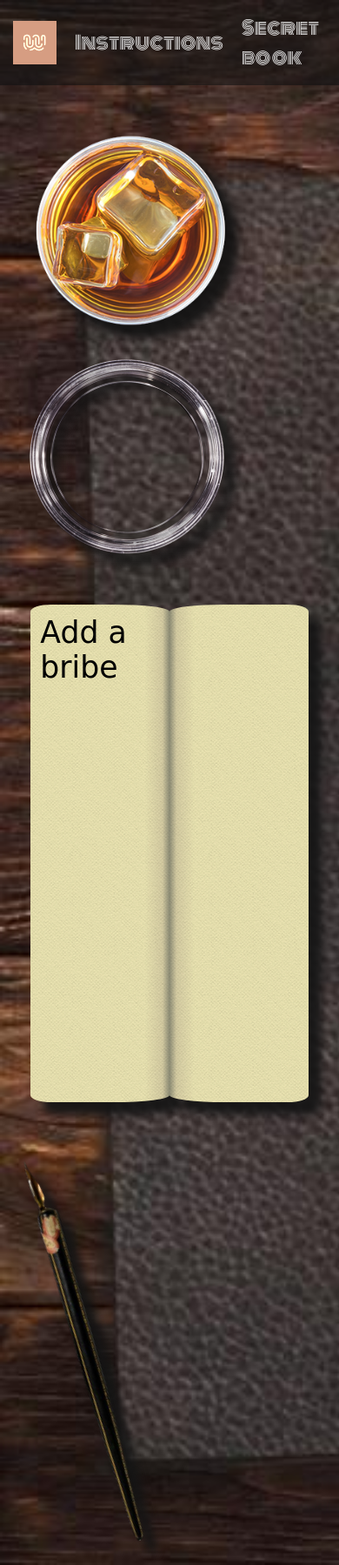
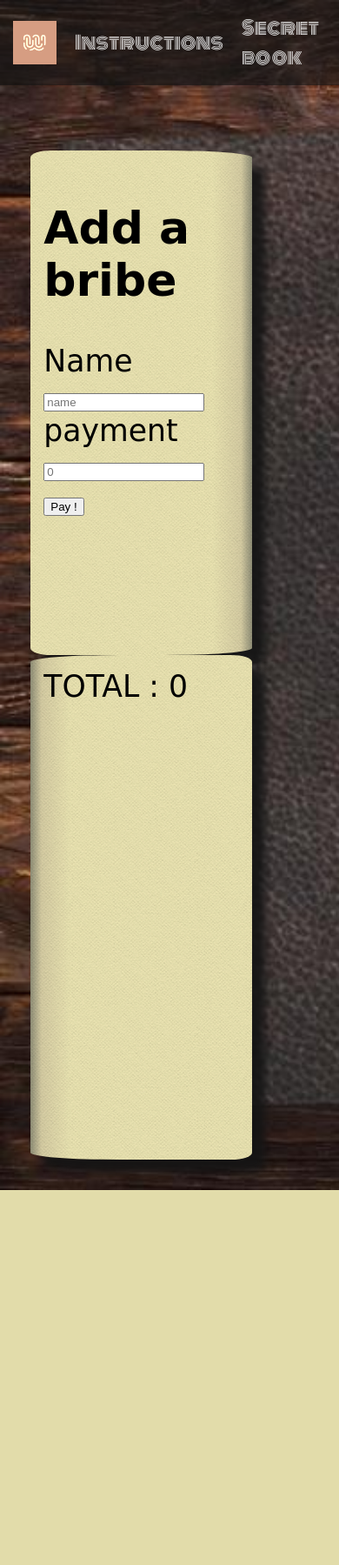
Before and after one commit to JennyViannay/Checkpoint1-PHP, a PHP site: page /book.php in a window 390 px wide. Shown: the whole page at 87% size. After the commit the page ends 1368 px from the top, so only its background shows below. Run offline with PHP 8.4, Linux system fonts and the light colour scheme; data that the repository does not hold is empty; a stand-in replaces the project's code that opens the database connection; some libraries are stand-ins or nearby versions; some web fonts are replaced.

Commit message:
Bonne blague

```diff
--- a/public/book.php
+++ b/public/book.php
@@ -1,3 +1,40 @@
+<?php
+require_once 'connec.php';
+
+$pdo = new PDO(DSN, USER, PASS);
+
+$query = $pdo->prepare("SELECT * FROM bribe");
+$querySelect = $query->execute();
+$bribe = $query->fetchAll();
+
+if ((isset($_POST['send'])) && !empty($_POST['name']) && !empty($_POST['payment']) && $_POST['payment']>0){
+
+    $name = trim($_POST['name']);
+    $payment = trim($_POST['payment']);
+
+    $query = $pdo->prepare("INSERT INTO bribe (name, payment) values ('$name', '$payment')");
+
+    $query->bindValue($name, $_POST['name'], PDO::PARAM_STR);
+    $query->bindValue($payment, $_POST['payment'], PDO::PARAM_INT);
+
+    $queryInsert = $query->execute();
+}
+
+if ($queryInsert = true && !empty($_POST['name']) && !empty($_POST['payment']) && $_POST['payment'] > 0){
+    $delai = 1;
+    $url = "http://localhost:8000/book.php";
+    header("Refresh: $delai;url=$url");
+}else{
+    $error['payment'] = "Don't try to fuck me boy/girl, give me some money ! ";
+    $error['name'] = "I don't take money from anonymous guys, sorry man/girl..";
+}
+
+?>
+
+
+
+
+
 <!doctype html>
 <html lang="en">
 <head>
@@ -14,20 +51,55 @@
 <main class="container">
 
     <section class="desktop">
-        <img src="image/whisky.png" alt="a whisky glass" class="whisky"/>
-        <img src="image/empty_whisky.png" alt="an empty whisky glass" class="empty-whisky"/>
+        <img class="tumfaischier" src="image/whisky.png" alt="a whisky glass" class="whisky"/>
+        <img class="empty_whisky" src="image/empty_whisky.png" alt="an empty whisky glass" class="empty-whisky"/>
 
         <div class="pages">
+            <img class="jesaisjesaisjeforce" src="image/empty_whisky.png" alt="an empty whisky glass" class="empty-whisky"/>
+            <img src="image/whisky.png" class="ptdrcommentjtebrain" alt="a whisky glass" class="whisky"/>
             <div class="page leftpage">
-                Add a bribe
-                <!-- TODO : Form -->
+                <h1> Add a bribe </h1>
+                <p> <?php
+                    if ( isset($_POST['send']) && empty($_POST['payment'])){
+                        echo $error['payment'];
+                    }
+                    if (isset($_POST['send']) && empty($_POST['name'])){
+                        echo $error['name'];
+                    }
+                    ?> </p>
+                <form method="post">
+                    <label> Name</label>
+                    <input type="text" name="name" placeholder="name" >
+                    <label> payment</label>
+                    <input type="number" name="payment" step="1" placeholder="0">
+                    <input type="submit" name="send" value="Pay !">
             </div>
-
             <div class="page rightpage">
-                <!-- TODO : Display bribes and total paiement -->
+                <?php
+                $total = 0;
+                foreach ($bribe as $pay) {
+                    $total += $pay['payment'];
+                }
+                ?>
+                <?php foreach ($bribe as $bribes) { ?>
+                <table>
+                    <thead>
+                    <tr>
+                        <th><?php echo $bribes['name'] ?></th>
+                        <th><?php echo $bribes['payment'] ?> </th>
+                    </tr>
+                    </thead>
+                    <?php } ?>
+                    <tbody>
+                    <tr>
+                        <td> TOTAL : <?php echo $total?></td>
+                    </tr>
+                    </tbody>
+                </table>
             </div>
+            <img src="image/inkpen.png" class="jesuisunforceur" alt="an ink pen" class="inkpen"/>
         </div>
-        <img src="image/inkpen.png" alt="an ink pen" class="inkpen"/>
+        <img src="image/inkpen.png" class="toiaussitufaischier" alt="an ink pen" class="inkpen"/>
     </section>
 </main>
 </body>
--- a/public/css/book.css
+++ b/public/css/book.css
@@ -40,3 +40,84 @@ main {
     border-radius:  40% 24px 24px 40%/8px 8px 8px 8px;
     overflow: auto;
 }
+table {
+    width: 100%;
+}
+td{
+    text-align: left;
+    padding: 8px;
+}
+@media screen and (min-width: 1200px) {
+    .jesaisjesaisjeforce{
+        display: none;
+    }
+    .jesuisunforceur{
+        display: none;
+    }
+    .ptdrcommentjtebrain{
+        display: none;
+    }
+    .jesaisjesaisjeforce{
+        display: none;
+    }
+
+}
+
+@media screen and (max-width: 1200px) {
+    .jesaisjesaisjeforce{
+        display: none;
+    }
+    .empty_whisky {
+        display: none;
+    }
+    .container{
+        width: 100%;
+        display: flex;
+        flex-direction: row;
+        justify-content: space-around;
+    }
+
+    .pages {
+        display: flex;
+        width: auto;
+        flex-basis : 65%;
+        margin:1em;
+    }
+
+    .page {
+        height:65vh;
+        padding: 4vw;
+        width: 70%;
+        background-blend-mode: multiply;
+    }
+    .desktop img{
+        flex-wrap: nowrap;
+        width: 15%;
+        height: 25%;
+    }
+    .tumfaischier{
+        display: none;
+    }
+    .toiaussitufaischier{
+        display: none;
+    }
+}
+@media screen and (max-width: 1100px){
+    .jesuisunforceur{
+        display: none;
+    }
+}
+@media screen and (max-width: 1000px){
+    .ptdrcommentjtebrain{
+        display: none;
+    }
+
+}
+
+@media screen and (max-width: 800px) {
+    .pages{
+        display: flex;
+        flex-direction: column;
+    }
+
+}
```
